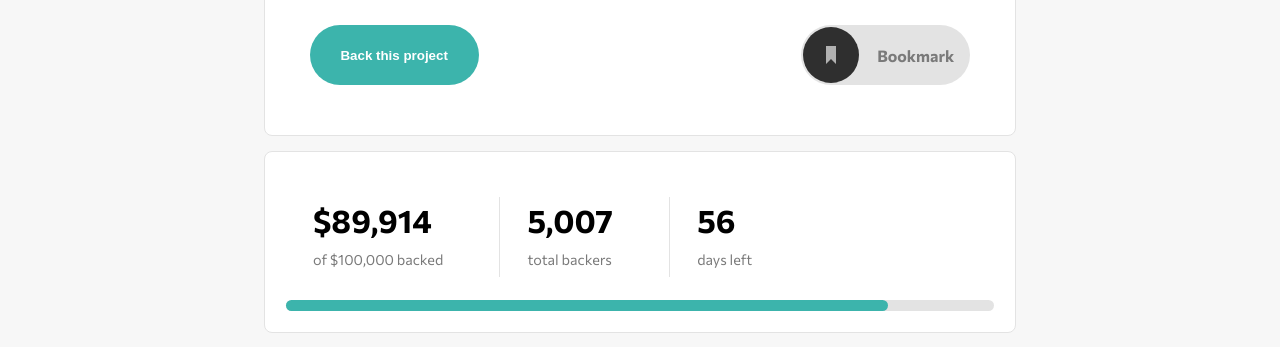
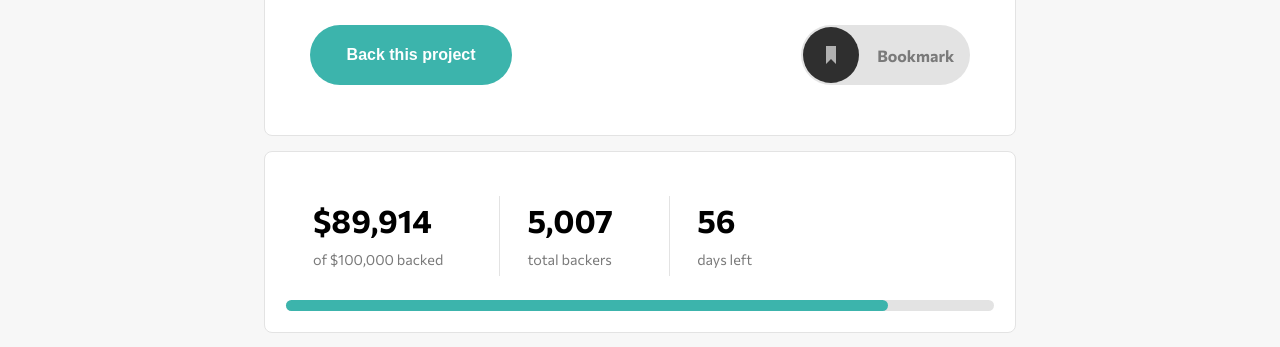
Before and after one commit to monicaluciar/crowdfunding-product-page-main, a plain HTML site: page index.html in a window 1280 px wide. Shown: the part 427-774 px from the top of the page. Drawn offline with Linux system fonts and the light colour scheme.

Commit message:
bookmark fix spaces

```diff
--- a/style.css
+++ b/style.css
@@ -28,7 +28,6 @@ body {
     color: var(--dark-grey);
     font-weight: 400;
     background-color: #f7f7f7;
-
 }
 
 .hidden {
@@ -124,8 +123,9 @@ h3 {
 .primary-btn {
     background-color: var(--cyan);
     font-weight: 700;
-    padding: 1.5em 2.3em;
+    padding: 1.3em 2.3em;
     border-radius: 50px;
+    font-size: 1em;
 }
 
 .primary-btn:hover {
@@ -138,7 +138,7 @@ h3 {
 
 .bookmark-icon {
     width: 60px;
-    height: 60px;
+    /* height: 60px; */
     background: url(images/icon-bookmark.svg) no-repeat center;
 }
 
```
